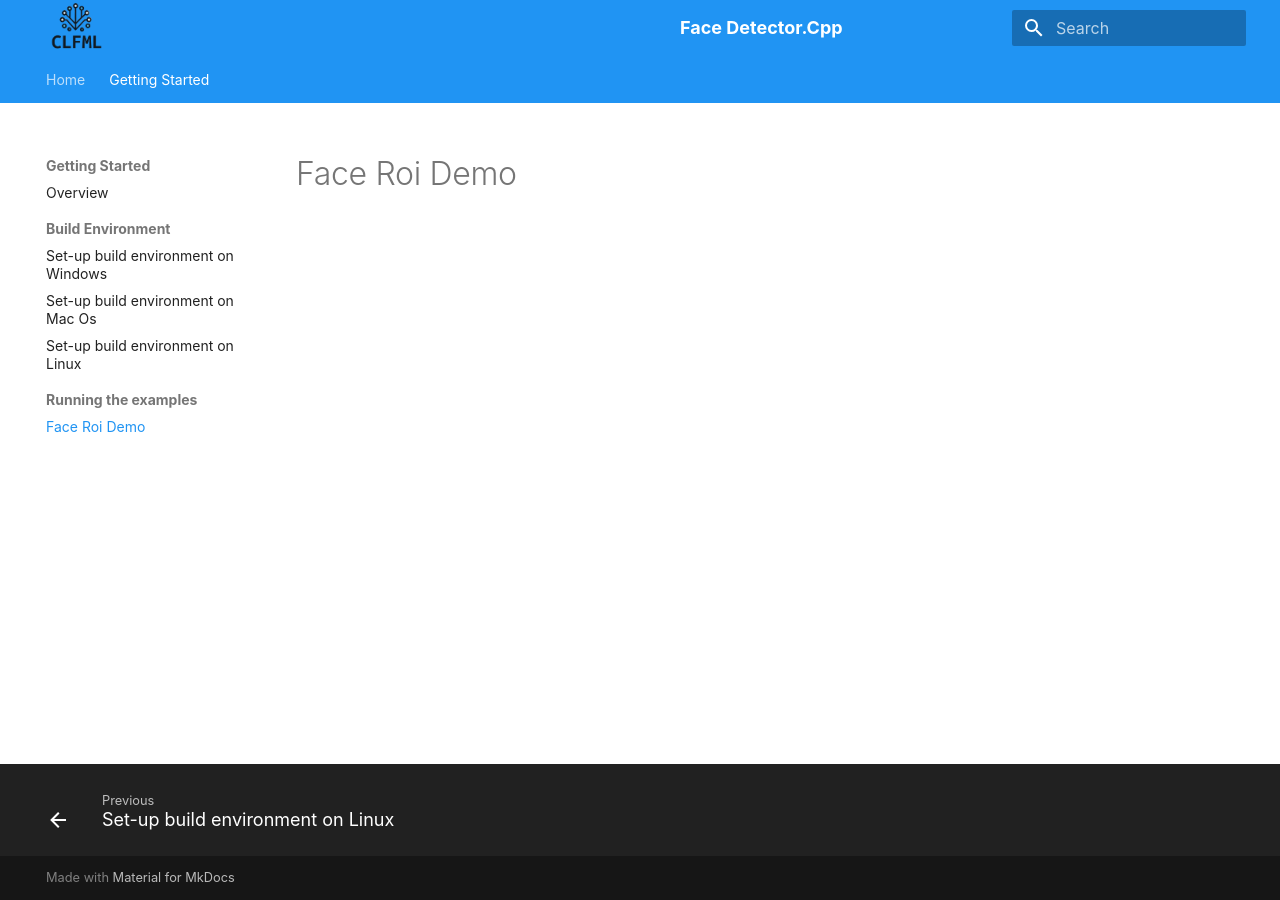
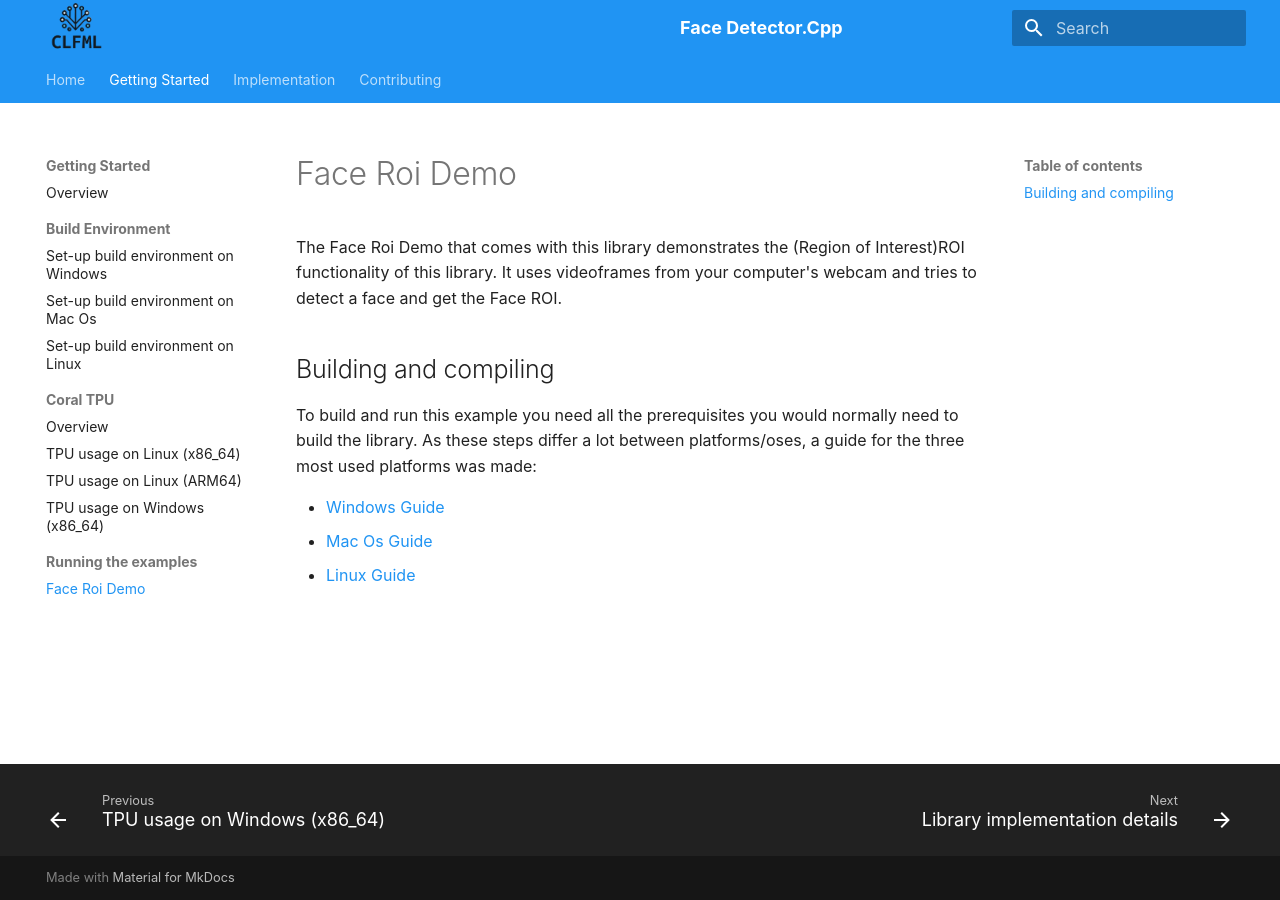
Before and after one commit to CLFML/Face_Detector.Cpp, an MkDocs documentation site: the page built from docs/usage/face_roi_demo.md, in a window 1280 px wide. Built offline with MkDocs 1.6.1 and Material for MkDocs 9.7.7, drawn with Linux system fonts in a browser that asks for light colours; some web fonts are replaced.

Commit message:
-add some more documentation

```diff
--- a/docs/usage/face_roi_demo.md
+++ b/docs/usage/face_roi_demo.md
@@ -1 +1,9 @@
 # Face Roi Demo
+The Face Roi Demo that comes with this library demonstrates the (Region of Interest)ROI functionality of this library. It uses videoframes from your computer's webcam and tries to detect a face and get the Face ROI.
+
+## Building and compiling
+To build and run this example you need all the prerequisites you would normally need to build the library. As these steps differ a lot between platforms/oses, a guide for the three most used platforms was made:
+
+- [Windows Guide]()
+- [Mac Os Guide]()
+- [Linux Guide]()
--- /dev/null
+++ b/docs/usage/tpu/using_a_tpu_on_x86_64_windows.md
@@ -0,0 +1,3 @@
+# TPU usage on Windows (x86_64)
+
+## WIP
--- a/mkdocs.yml
+++ b/mkdocs.yml
@@ -59,5 +59,15 @@ nav:
       - usage/build_environment/usage_with_windows.md
       - usage/build_environment/usage_with_mac.md
       - usage/build_environment/usage_with_linux.md
+    - Coral TPU:
+      - usage/tpu/overview.md
+      - usage/tpu/using_a_tpu_on_x86_64_linux.md
+      - usage/tpu/using_a_tpu_on_arm64_linux.md
+      - usage/tpu/using_a_tpu_on_x86_64_windows.md
     - Running the examples:
       - usage/face_roi_demo.md
+  - Implementation:
+    - about/implementation.md
+  - Contributing:
+    - contributing/rules.md
+    - contributing/license.md
```
Also changed, not shown: docs/about/implementation.md (added, +19 -0 lines), docs/contributing/license.md (added, +3 -0 lines), docs/contributing/rules.md (added, +13 -0 lines), docs/usage/tpu/overview.md (added, +17 -0 lines), docs/usage/tpu/using_a_tpu_on_arm64_linux.md (added, +3 -0 lines), docs/usage/tpu/using_a_tpu_on_x86_64_linux.md (added, +72 -0 lines).
